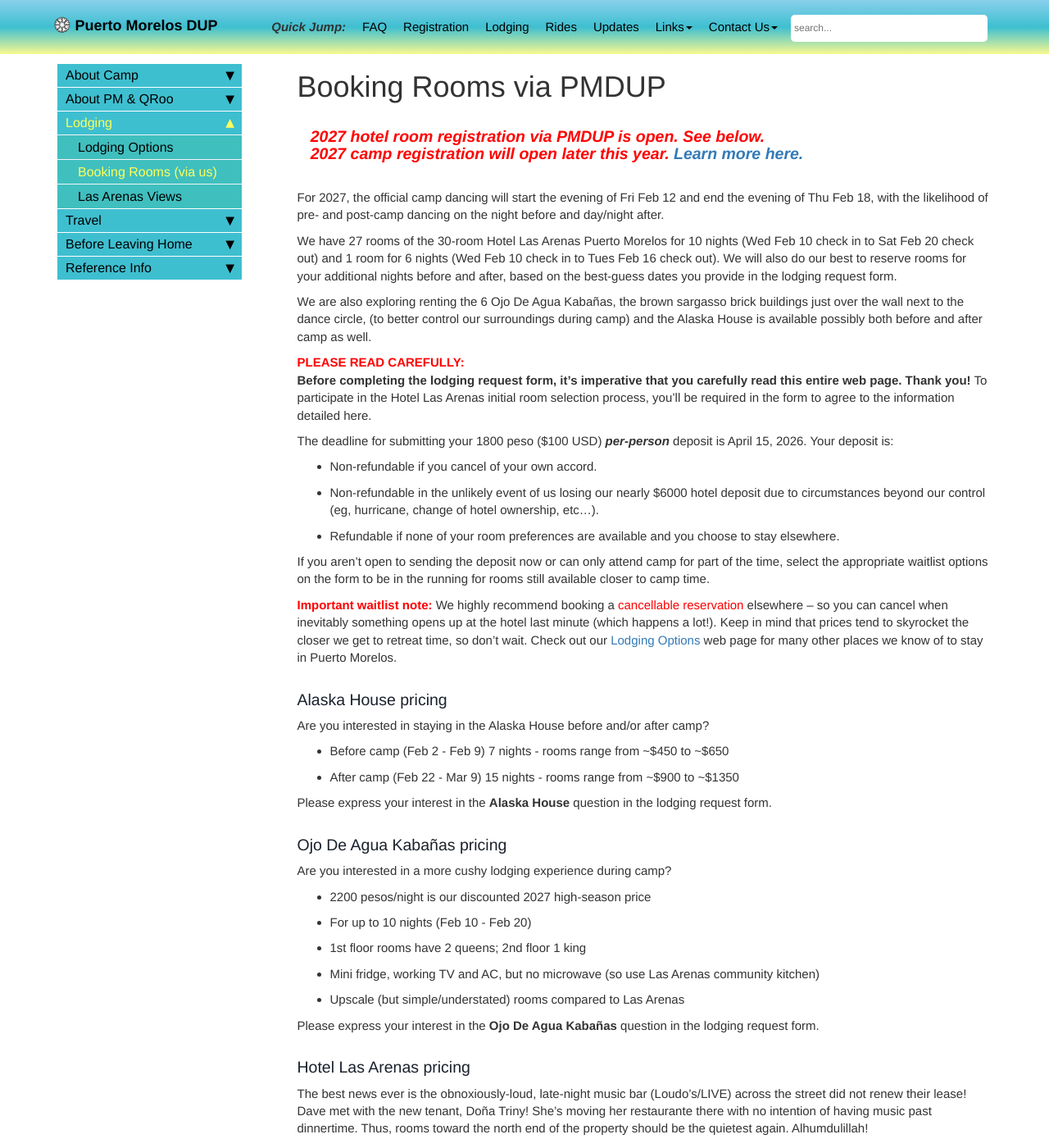
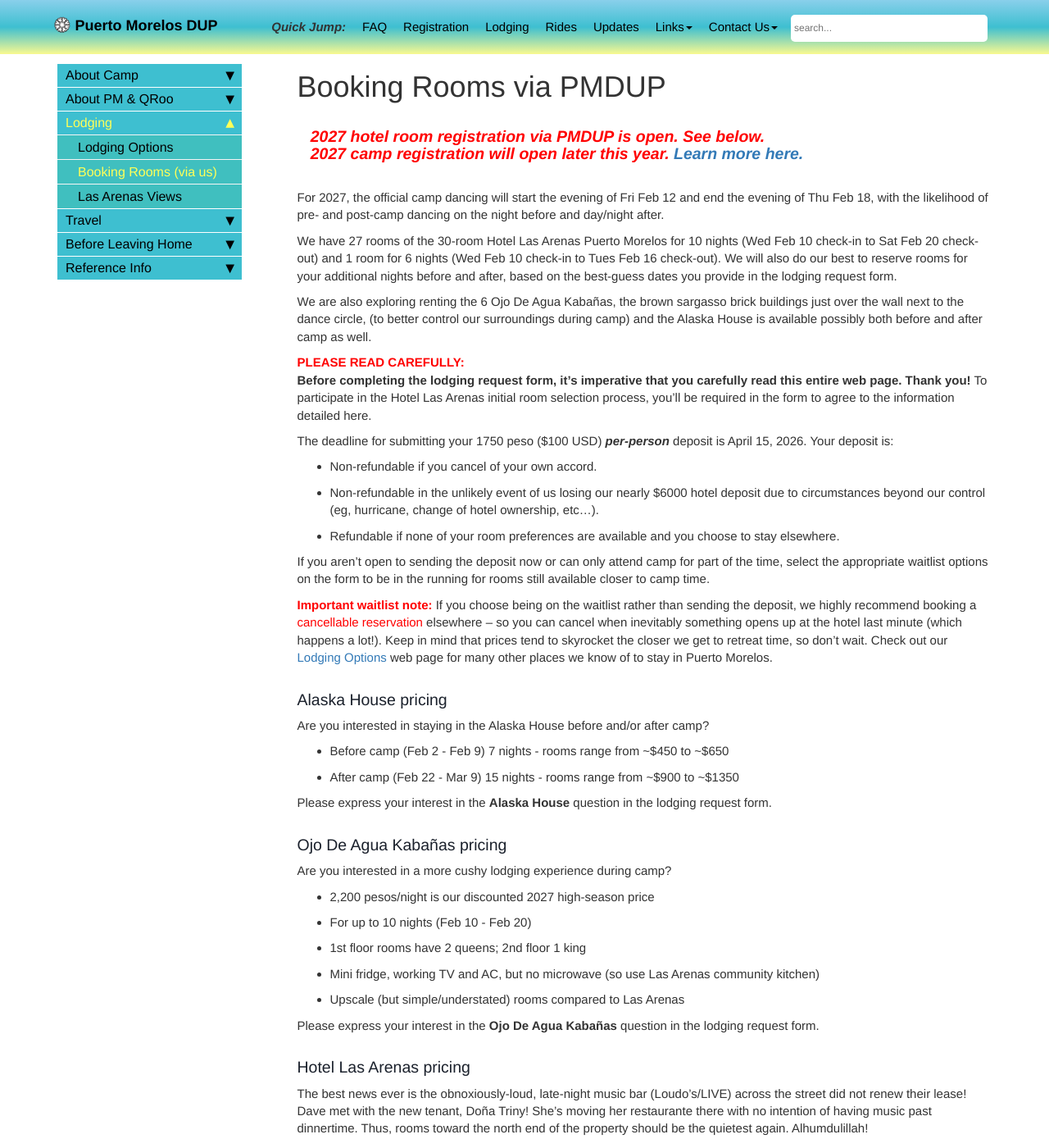
Before and after one commit to davewalker60/pmdup, a Jekyll site: the page built from pages/booking-rooms.md, in a window 1280 px wide and 1400 px high. Shown: the whole window at 82% size. Built offline with Jekyll 4.4.1, drawn with Linux system fonts in a browser that asks for light colours; comment, search, counter and statistics services are not loaded; some of the changed text lies outside the part shown.

Commit message:
1750 deposit rate

```diff
--- a/pages/booking-rooms.md
+++ b/pages/booking-rooms.md
@@ -11,23 +11,23 @@ search: include
 
 <br>For 2027, the official camp dancing will start the evening of Fri Feb 12 and end the evening of Thu Feb 18, with the likelihood of pre- and post-camp dancing on the night before and day/night after.
 
-We have 27 rooms of the 30-room Hotel Las Arenas Puerto Morelos for 10 nights (Wed Feb 10 check in to Sat Feb 20 check out) and 1 room for 6 nights (Wed Feb 10 check in to Tues Feb 16 check out). We will also do our best to reserve rooms for your additional nights before and after, based on the best-guess dates you provide in the lodging request form.
+We have 27 rooms of the 30-room Hotel Las Arenas Puerto Morelos for 10 nights (Wed Feb 10 check-in to Sat Feb 20 check-out) and 1 room for 6 nights (Wed Feb 10 check-in to Tues Feb 16 check-out). We will also do our best to reserve rooms for your additional nights before and after, based on the best-guess dates you provide in the lodging request form.
 
 We are also exploring renting the 6 Ojo De Agua Kabañas, the brown sargasso brick buildings just over the wall next to the dance circle, (to better control our surroundings during camp) and the Alaska House is available possibly both before and after camp as well.
 
 <span style="color:red">**PLEASE READ CAREFULLY:**</span><br>**Before completing the lodging request form, it's imperative that you carefully read this entire web page. Thank you!** To participate in the Hotel Las Arenas initial room selection process, you'll be required in the form to agree to the information detailed here.
 
 <!--
-**The deadline for the Las Arenas initial room selection process has passed and room assignments are being finalized. There are still a couple rooms available, so to check on room availability. To join the waitlist, complete and submit the [Hotel Las Arenas Lodging](https://docs.google.com/forms/d/e/1FAIpQLSct3SrTHl76pMYcZ5z9-eWdLCjCXzf4igqfVk689qA42YuyWA/viewform){:target="_blank"} form, but hold off on sending your non-refundable $100 USD (or 2000 MXN) deposit until you hear from us. (We'll let you know whether you have a room or are on the waitlist as soon as we know. Thanks for your patience!)**
+**The deadline for the Las Arenas initial room selection process has passed and room assignments are being finalized. There are still a couple rooms available, so to check on room availability. To join the waitlist, complete and submit the [Hotel Las Arenas Lodging](https://docs.google.com/forms/d/e/1FAIpQLSct3SrTHl76pMYcZ5z9-eWdLCjCXzf4igqfVk689qA42YuyWA/viewform){:target="_blank"} form, but hold off on sending your non-refundable $100 USD (or 1750 MXN) deposit until you hear from us. (We'll let you know whether you have a room or are on the waitlist as soon as we know. Thanks for your patience!)**
 -->
-The deadline for submitting your 1800 peso ($100 USD) ***per-person*** deposit is April 15, 2026. Your deposit is:
+The deadline for submitting your 1750 peso ($100 USD) ***per-person*** deposit is April 15, 2026. Your deposit is:
 * Non-refundable if you cancel of your own accord.
 * Non-refundable in the unlikely event of us losing our nearly $6000 hotel deposit due to circumstances beyond our control (eg, hurricane, change of hotel ownership, etc...).
 * Refundable if none of your room preferences are available and you choose to stay elsewhere.
 
 If you aren't open to sending the deposit now or can only attend camp for part of the time, select the appropriate waitlist options on the form to be in the running for rooms still available closer to camp time.
 
-**<span style="color:red">Important waitlist note:</span>** We highly recommend booking a <span style="color:red">cancellable reservation</span> elsewhere -- so you can cancel when inevitably something opens up at the hotel last minute (which happens a lot!). Keep in mind that prices tend to skyrocket the closer we get to retreat time, so don't wait. Check out our [Lodging Options](lodging-options.md) web page for many other places we know of to stay in Puerto Morelos.
+**<span style="color:red">Important waitlist note:</span>** If you choose being on the waitlist rather than sending the deposit, we highly recommend booking a <span style="color:red">cancellable reservation</span> elsewhere -- so you can cancel when inevitably something opens up at the hotel last minute (which happens a lot!). Keep in mind that prices tend to skyrocket the closer we get to retreat time, so don't wait. Check out our [Lodging Options](lodging-options.md) web page for many other places we know of to stay in Puerto Morelos.
 
 ### Alaska House pricing
 Are you interested in staying in the Alaska House before and/or after camp?
@@ -38,7 +38,7 @@ Please express your interest in the **Alaska House** question in the lodging req
 
 ### Ojo De Agua Kabañas pricing
 Are you interested in a more cushy lodging experience during camp?
-* 2200 pesos/night is our discounted 2027 high-season price
+* 2,200 pesos/night is our discounted 2027 high-season price
 * For up to 10 nights (Feb 10 - Feb 20)
 * 1st floor rooms have 2 queens; 2nd floor 1 king
 * Mini fridge, working TV and AC, but no microwave (so use Las Arenas community kitchen)
@@ -50,16 +50,16 @@ Please express your interest in the **Ojo De Agua Kabañas** question in the lod
 
 The best news ever is the obnoxiously-loud, late-night music bar (Loudo's/LIVE) across the street did not renew their lease! Dave met with the new tenant, Doña Triny! She's moving her restaurante there with no intention of having music past dinnertime. Thus, rooms toward the north end of the property should be the quietest again. Alhumdulillah!
 
-This year, **room prices are listed in pesos** (with convenient USD & CAD conversion charts to give you an idea of the equivalent dollar amounts as rates fluctuate). Given what we know as of March 15, 2026, the group block prices ***per room*** for stays of up to 10 nights between Wed Feb 10 check in and to Sat Feb 20 check out are ***most likely*** going to be:
-* 10800 Poolside - No Ocean View (101,202,301,302,401,402,403,404,501,502)
-* 12400 Poolside - Partial Ocean View (103,104,201,203,204,503,504)
-* 14000 Beachside (601,602,801,802,805,901,902,903,904)
-* 15200 Beachside with sink, king, and queen (701)
-*  &nbsp; 8400 *6 nights (2/10-2/16) only* - Beachside 2nd floor, 2 queens (804)
+This year, **room prices are listed in pesos** (with convenient USD & CAD conversion charts to give you an idea of the equivalent dollar amounts as rates fluctuate). Given what we know as of March 15, 2026, the group block prices ***per room*** for stays of up to 10 nights between Wed Feb 10 check-in and to Sat Feb 20 check-out are ***most likely*** going to be:
+* 10,800 Poolside - No Ocean View (101,202,301,302,401,402,403,404,501,502)
+* 12,400 Poolside - Partial Ocean View (103,104,201,203,204,503,504)
+* 14,000 Beachside (601,602,801,802,805,901,902,903,904)
+* 15,200 Beachside with sink, king, and queen (701)
+*  &nbsp; 8,400 *6 nights (2/10-2/16) only* - Beachside 2nd floor, 2 queens (804)
 
 Consider staying longer to explore cenotes, ruins, the reef, and more...<br>Room prices for each additional night before Wed Feb 11 and/or Sat Feb 21 and after are:
-* 1400/night Beachside (with discounts for 7+ and 14+ extra nights)
-* 1100/night Poolside
+* 1,400/night Beachside (with discounts for 7+ and 14+ extra nights)
+* 1,100/night Poolside
 
 This chart shows 10-night totals for each room type at various conversion rates for US and Canadian dollars.<br>The middle rate **bolded** in each section is the current rate.
 <iframe src="https://docs.google.com/spreadsheets/d/e/2PACX-1vTDckeEMkl5WNncTCorD4BsafpMtjgR-G4p_tTiiqvTOntXRtWurbfdsydHeOsFXK3QUT-7XaQCGttY/pubhtml?gid=697006945&amp;single=true&amp;widget=true&amp;headers=false" width="640" height="300"></iframe>
@@ -83,7 +83,7 @@ To approximate the up-to-the-minute cost of your entire stay in your currency:
 ></iframe>
 
 # [Reserve your room](https://docs.google.com/forms/d/e/1FAIpQLSct3SrTHl76pMYcZ5z9-eWdLCjCXzf4igqfVk689qA42YuyWA/viewform){:target="_blank"}
-To participate in the Las Arenas initial room selection process, complete and submit [**the PMDUP Lodging Request form**](https://docs.google.com/forms/d/e/1FAIpQLSct3SrTHl76pMYcZ5z9-eWdLCjCXzf4igqfVk689qA42YuyWA/viewform){:target="_blank"}, agree to register for camp within a week of registration opening later this year, and send your 1800 peso ($100 USD) deposit by the deadline.<!-- reserve your room</span> while they last (they are going fast!) and pay separately.join the waitlist.-->
+To participate in the Las Arenas initial room selection process, complete and submit [**the PMDUP Lodging Request form**](https://docs.google.com/forms/d/e/1FAIpQLSct3SrTHl76pMYcZ5z9-eWdLCjCXzf4igqfVk689qA42YuyWA/viewform){:target="_blank"}, agree to register for camp within a week of registration opening later this year, and send your 1750 peso ($100 USD) deposit by the deadline.<!-- reserve your room</span> while they last (they are going fast!) and pay separately.join the waitlist.-->
 
 <!-- Keep next heading and image on one to lessen vertical spacing -->
 ### Hotel Las Arenas Building Layout ![Room layout](../images/Las Arenas rooms 1000.png){:.thinblackborder}
@@ -102,7 +102,7 @@ Based on the **Fairness** question on last year's form, the community, by a wide
 
 We'll again accept payment via Wise, Venmo, or PayPal (just like we did last year). But if you don't do electronic payments, you can mail a US check.
 
-<span style="color:red">*To participate in the Hotel Las Arenas initial room selection process, your 1800 peso ($100 USD) non-refundable deposit must be received by April 15, 2026.<!--Your stay is not reserved and your room preference is not prioritized until your $100 USD non-refundable deposit is received.--> **Deposits are per person (not per room).***</span>
+<span style="color:red">*To participate in the Hotel Las Arenas initial room selection process, your 1750 peso ($100 USD) non-refundable deposit must be received by April 15, 2026.<!--Your stay is not reserved and your room preference is not prioritized until your $100 USD non-refundable deposit is received.--> **Deposits are per person (not per room).***</span>
 
 Once the Tetris puzzle is solved and you approve your room assignment, we'll send you a payment request for the **Amount Now** you specify in the form via the **Pay Via** method you specify in the form. (If you are paying in dollars, we'll convert money to pesos first, then request the equivalent dollar amount from you.)
 
@@ -110,7 +110,7 @@ We will do the same at the pay **Balance by** date or rate selection you specify
 
 ### Cancellation policy
 
-Full refund (less 1800 peso non-refundable deposit) with sufficiently-creative excuse, provided there are still people on the waitlist and your room gets filled. Cancellation close to retreat time may result in partial or no refund.
+Full refund (less 1750 peso non-refundable deposit) with sufficiently-creative excuse, provided there are still people on the waitlist and your room gets filled. Cancellation close to retreat time may result in partial or no refund.
 
 # What to expect at our favorite 2-star hotel
 
```
